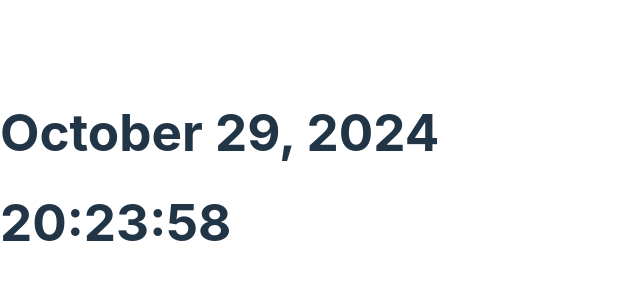
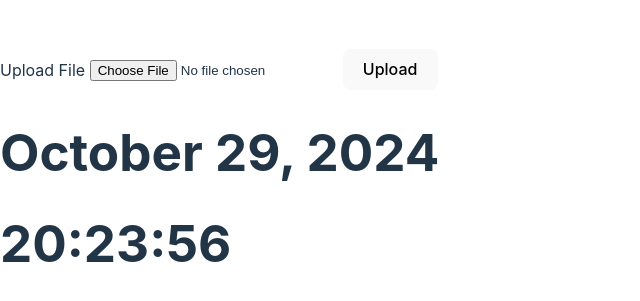
Before and after one commit to gtracey24/clock, a React (Vite) app in the folder clock-vite/: page / in a window 1280 px wide. Shown: the part 223-524 px from the top of the page, without its empty margins (0-640 px from the left). Built offline with nearby package versions, Linux system fonts and the light colour scheme.

Commit message:
Broke after adding code to UploadForm

```diff
--- a/clock-vite/package.json
+++ b/clock-vite/package.json
@@ -10,7 +10,10 @@
     "preview": "vite preview"
   },
   "dependencies": {
+    "axios": "^1.7.7",
+    "bootstrap": "^5.3.3",
     "react": "^18.3.1",
+    "react-bootstrap": "^2.10.5",
     "react-dom": "^18.3.1"
   },
   "devDependencies": {
--- a/clock-vite/src/App.jsx
+++ b/clock-vite/src/App.jsx
@@ -1,4 +1,5 @@
 import Clock from "./components/clock"
+import UploadForm from "./components/UploadForm"
 import React from "react"
 
 function App() {
@@ -6,6 +7,7 @@ function App() {
 
   return (
     <>
+    <UploadForm />
     <Clock />
     </>
   )
--- a/clock-vite/src/components/Clock.jsx
+++ b/clock-vite/src/components/Clock.jsx
@@ -11,6 +11,7 @@ const Clock = () => {
 
     return () => clearInterval(timeInterval);
   }, []);
+
 
   const months = ["January", "February", "March", "April", "May", "June", "July", "August",
     "September", "October", "November", "December"];
--- /dev/null
+++ b/clock-vite/src/components/UploadForm.jsx
@@ -0,0 +1,27 @@
+import React from "react";
+import { useState } from "react";
+import { Card, Form, Button } from "react-bootstrap"
+
+const UploadForm = () => {
+    const [file, setFile] = useState();
+    function handleChange(e) {
+        console.log(e.target.files);
+        setFile(URL.createObjectURL(e.target.files[0]));
+    }
+
+    return (
+        <>
+        <Form>
+            <Form.Group className="mb-3">
+                <Form.Label>Upload File </Form.Label>
+                <Form.Control type="file"  >
+
+                </Form.Control>
+                <Button>Upload</Button>
+            </Form.Group>
+        </Form>
+        </>
+    )
+}
+
+export default UploadForm;
```
Also changed, not shown: clock-vite/src/fb_app_test.html (added, +13 -0 lines), 1 other file (tests, documents, lock files or other folders).
